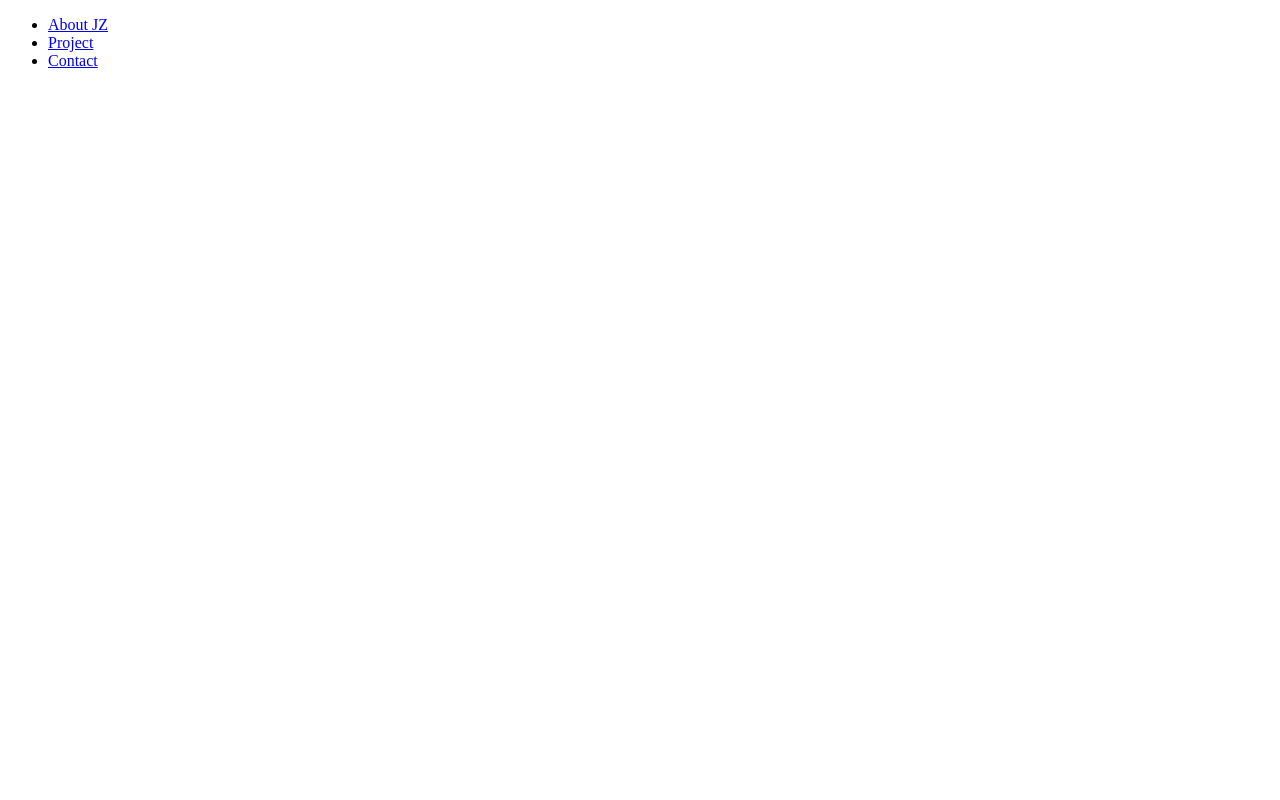
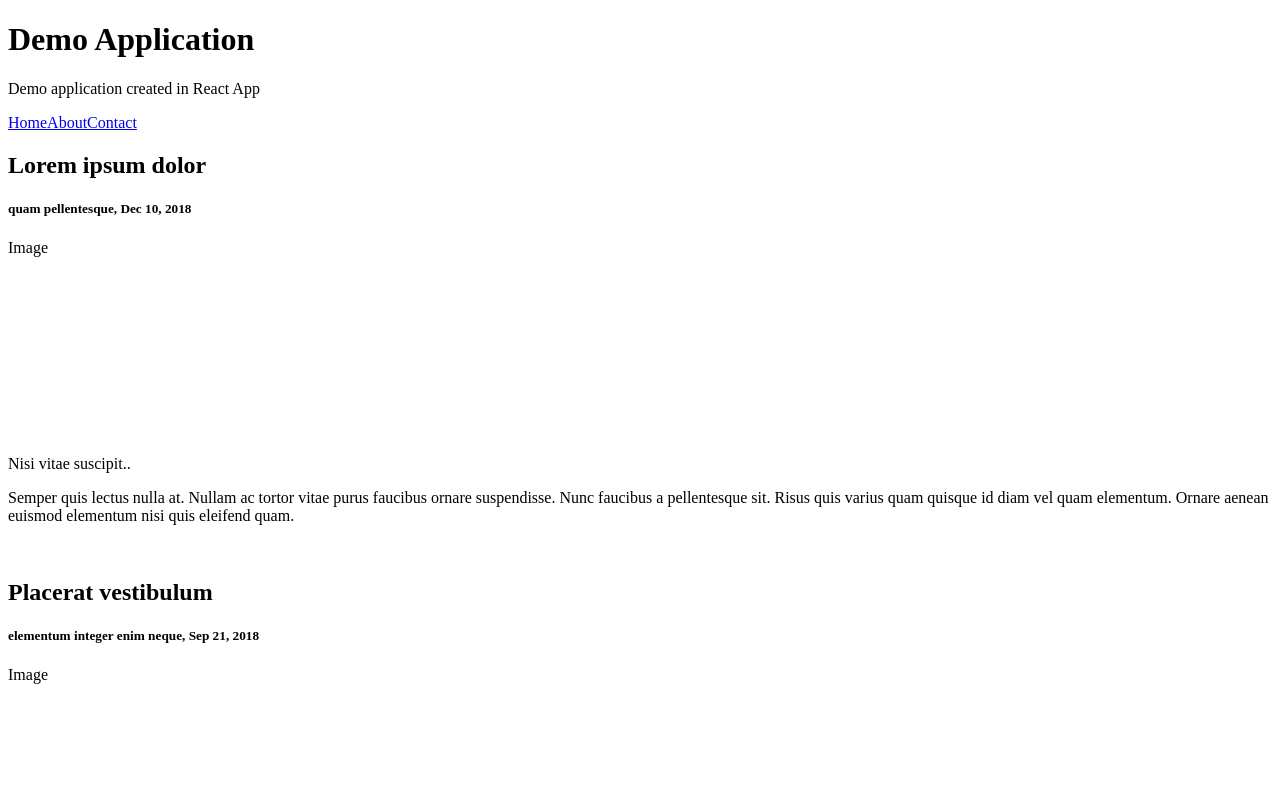
Before and after one commit to JZSweet/jz-portfolio2.0, a React (Create React App) app: page / in a window 1280 px wide. Shown: the top 800 px of the page. Built offline with nearby package versions, Linux system fonts and the light colour scheme.

Commit message:
format file structure

```diff
--- a/src/App.js
+++ b/src/App.js
@@ -1,6 +1,20 @@
 import React from 'react';
-import Portfolio from "./components/Portfolio";
+import Header from './components/Header';
+import Navbar from './components/Nav';
+import Content from './components/Content';
+import Footer from './components/Footer';
 
-const App = () => <Portfolio />;
+function App() {
+  return (
+    <div>
+      <Header />
+      <Navbar />
+      <div className="row">
+        <Content />
+      </div>
+      <Footer />
+    </div>
+  );
+}
 
 export default App;
--- /dev/null
+++ b/src/components/Content.js
@@ -0,0 +1,23 @@
+import React, { Component } from 'react';
+
+class Content extends Component {
+  render() {
+    return (
+      <div className="main">
+        <h2>Lorem ipsum dolor</h2>
+        <h5>quam pellentesque, Dec 10, 2018</h5>
+        <div className="fakeimg" style={{ height: 200 }}>Image</div>
+        <p>Nisi vitae suscipit..</p>
+        <p>Semper quis lectus nulla at. Nullam ac tortor vitae purus faucibus ornare suspendisse. Nunc faucibus a pellentesque sit. Risus quis varius quam quisque id diam vel quam elementum. Ornare aenean euismod elementum nisi quis eleifend quam.</p>
+        <br />
+        <h2>Placerat vestibulum</h2>
+        <h5>elementum integer enim neque, Sep 21, 2018</h5>
+        <div className="fakeimg" style={{ height: 200 }}>Image</div>
+        <p>Bibendum est ultricies..</p>
+        <p>Semper quis lectus nulla at. Nullam ac tortor vitae purus faucibus ornare suspendisse. Nunc faucibus a pellentesque sit. Risus quis varius quam quisque id diam vel quam elementum.</p>
+      </div>
+    );
+  }
+}
+
+export default Content;
--- /dev/null
+++ b/src/components/Footer.js
@@ -0,0 +1,13 @@
+import React, { Component } from 'react';
+
+class Footer extends Component {
+  render() {
+    return (
+      <div className="footer">
+        <h2>Footer</h2>
+      </div>
+    );
+  }
+}
+
+export default Footer
--- /dev/null
+++ b/src/components/Header.js
@@ -0,0 +1,14 @@
+import React, { Component } from 'react';
+
+class Header extends Component {
+  render() {
+    return (
+      <div className="header">
+        <h1>Demo Application</h1>
+        <p>Demo application created in React App</p>
+      </div>
+    );
+  }
+}
+
+export default Header;
--- a/src/components/Nav.js
+++ b/src/components/Nav.js
@@ -1,37 +1,15 @@
-import React from 'react';
+import React, { Component } from 'react';
 
-function NavTabs(props) {
+class Navbar extends Component {
+  render() {
     return (
-      <ul className="nav nav-tabs">
-        <li className="nav-item">
-          <a
-            href="#about"
-            onClick={() => props.handlePageChange("About")}
-            className={props.currentPage === "About" ? "nav-link active" : "nav-link"}
-          >
-            About JZ
-          </a>
-        </li>
-        <li className="nav-item">
-          <a
-            href="#Project"
-            onClick={() => props.handlePageChange("Project")}
-            className={props.currentPage === "Project" ? "nav-link active" : "nav-link"}
-          >
-            Project
-          </a>
-        </li>
-        <li className="nav-item">
-          <a
-            href="#contact"
-            onClick={() => props.handlePageChange("Contact")}
-            className={props.currentPage === "Contact" ? "nav-link active" : "nav-link"}
-          >
-            Contact
-          </a>
-        </li>
-      </ul>
+      <div className="navbar">
+        <a href="#">Home</a>
+        <a href="#">About</a>
+        <a href="#" className="right">Contact</a>
+      </div>
     );
   }
+}
 
-  export default NavTabs;
+export default Navbar;
--- a/src/components/Portfolio.js
+++ /dev/null
@@ -1,41 +0,0 @@
-import React, { Component } from "react";
-import Nav from "./Nav";
-
-class Portfolio extends Component {
-
-    state = {
-      currentPage: "About"
-    };
-
-    handlePageChange = page => {
-      this.setState({ currentPage: page });
-    };
-
-    renderPage = () => {
-    //   if (this.state.currentPage === "Project") {
-    //     return <Project />;
-    //   } else if (this.state.currentPage === "About") {
-    //     return <About />;
-    //   } else if (this.state.currentPage === "Blog") {
-    //     return <Blog />;
-    //   } else {
-    //     return <Contact />;
-    //   };
-    };
-
-    render() {
-      return (
-        <div>
-          {/* <Header/> */}
-
-          <Nav
-            currentPage={this.state.currentPage}
-            handlePageChange={this.handlePageChange}
-          />
-          {this.renderPage()}
-        </div>
-      );
-    };
-  };
-
-  export default Portfolio;
```
